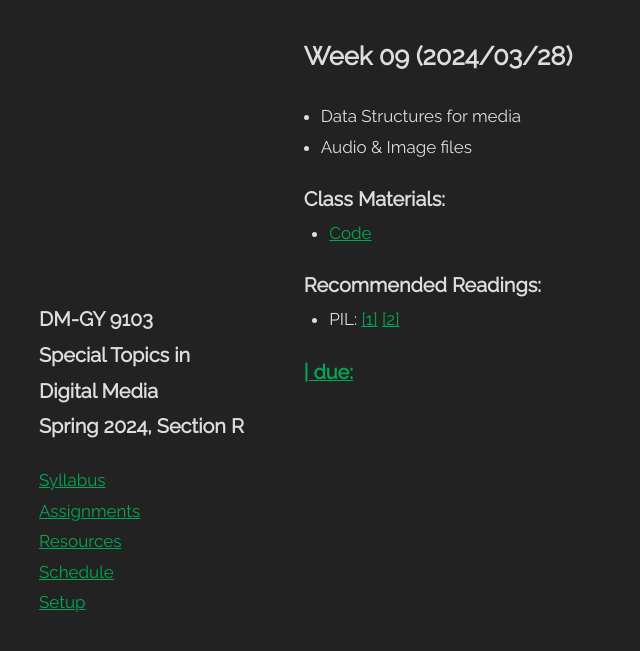
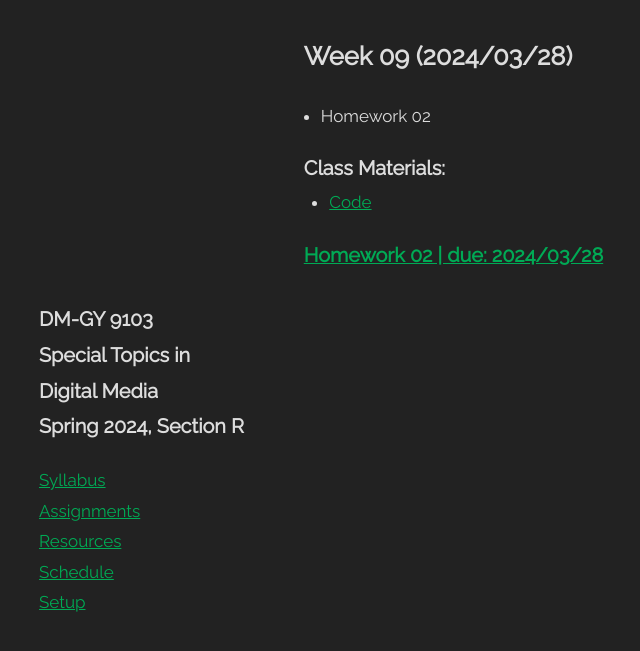
Before and after one commit to DM-GY-9103-2024S-R/DM-GY-9103-2024S-R.github.io, a Jekyll site: the page built from _pages/week/09.md, in a window 1280 px wide. Shown: the top 651 px of the page, without its empty margins (29-669 px from the left). Built offline with Jekyll 4.4.1, drawn with Linux system fonts in a browser that asks for light colours.

Commit message:
hw03, wk09->wk12

```diff
--- a/_layouts/page.html
+++ b/_layouts/page.html
@@ -6,9 +6,9 @@
   <body>
     {% include nav.html %}
     <div class="content-container">
-        <content class="content">
+        <main class="content">
           {{ content }}
-        </content>
+        </main>
     </div>
   </body>
 </html>
--- a/_pages/week/09.md
+++ b/_pages/week/09.md
@@ -2,16 +2,10 @@
 title: Week 09
 when: 2024/03/28
 what:
-  - Data Structures for media
-  - Audio & Image files
+  - Homework 02
 class:
   - title: Code
-    url: https://github.com/DM-GY-9103-2024S-R/WK09
-readings:
-  - title: PIL
-    urls:
-      - https://pillow.readthedocs.io/en/stable/
-      - https://pillow.readthedocs.io/en/stable/handbook/tutorial.html
-xhomework: "03"
+    url: https://github.com/DM-GY-9103-2024S-R/HW02
+homework: "02"
 ---
 {% include week.html page=page %}
```
Also changed, not shown: README.md (+2 -2 lines), _pages/homework/03.md (+1 -1 lines), _pages/week/11.md (renamed from _pages/week/10.md, +1 -1 lines), _pages/week/12.md (added, +11 -0 lines).
